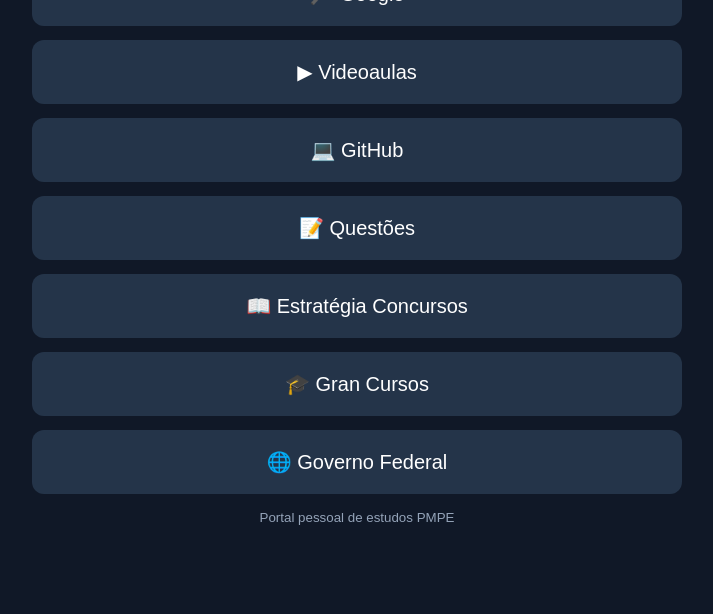
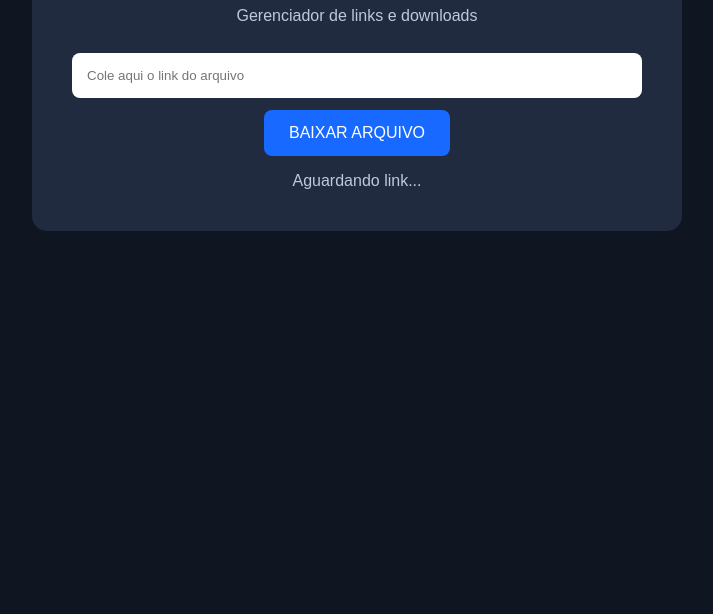
Before and after one commit to miguelbezerra713-web/portal-pmpe, a plain HTML site: page index.html in a window 1280 px wide. Shown: the part 186-800 px from the top of the page, without its empty margins (283-996 px from the left). Drawn offline with Linux system fonts and the light colour scheme.

Commit message:
Update index.html

```diff
--- a/index.html
+++ b/index.html
@@ -4,49 +4,76 @@
 <head>
 <meta charset="UTF-8">
 <meta name="viewport" content="width=device-width, initial-scale=1">
-<title>Portal de Estudos PMPE</title>
+<title>PS5 Web Downloader</title>
 <style>
 body {
-  background: #101827;
+  background: #101522;
   color: white;
   font-family: Arial, sans-serif;
   text-align: center;
+  padding: 30px 15px;
+}
+.container {
+  max-width: 600px;
+  margin: 50px auto;
+  background: #202b40;
   padding: 25px;
+  border-radius: 15px;
 }
-h1 { color: #54d69a; }
-p { color: #cbd5e1; }
-.container {
-  max-width: 650px;
-  margin: auto;
+input {
+  width: 90%;
+  padding: 15px;
+  border-radius: 8px;
+  border: none;
+  margin: 12px 0;
 }
-a {
-  display: block;
-  background: #243449;
+button {
+  padding: 14px 25px;
+  background: #1769ff;
   color: white;
-  padding: 20px;
-  margin: 14px 0;
-  border-radius: 12px;
-  text-decoration: none;
-  font-size: 20px;
+  border: none;
+  border-radius: 8px;
+  font-size: 16px;
+  cursor: pointer;
 }
-a:hover { background: #087e58; }
-small { color: #94a3b8; }
+p { color: #bdc9dc; }
 </style>
 </head>
 <body>
 <div class="container">
-<h1>📚 PORTAL PMPE</h1>
-<p>Seu espaço de preparação para a Polícia Militar de Pernambuco</p>
+<h1>PS5 Web Downloader</h1>
+<p>Gerenciador de links e downloads</p>
 
-<a href="https://www.google.com/">🔎 Google</a>
-<a href="https://www.youtube.com/">▶ Videoaulas</a>
-<a href="https://github.com/">💻 GitHub</a>
-<a href="https://www.qconcursos.com/">📝 Questões</a>
-<a href="https://www.estrategiaconcursos.com.br/">📖 Estratégia Concursos</a>
-<a href="https://www.grancursosonline.com.br/">🎓 Gran Cursos</a>
-<a href="https://www.gov.br/">🌐 Governo Federal</a>
+<input id="url" type="url"
+placeholder="Cole aqui o link do arquivo">
 
-<small>Portal pessoal de estudos PMPE</small>
+<br>
+<button onclick="downloadFile()">BAIXAR ARQUIVO</button>
+
+<p id="status">Aguardando link...</p>
 </div>
+
+<script>
+function downloadFile() {
+  const url = document.getElementById("url").value;
+  const status = document.getElementById("status");
+
+  try {
+    const link = new URL(url);
+
+    if (link.protocol !== "https:" &&
+        link.protocol !== "http:") {
+      throw new Error();
+    }
+
+    status.textContent = "Abrindo link de download...";
+
+    window.location.href = link.href;
+
+  } catch (error) {
+    status.textContent = "Digite um link válido.";
+  }
+}
+</script>
 </body>
 </html>
```
